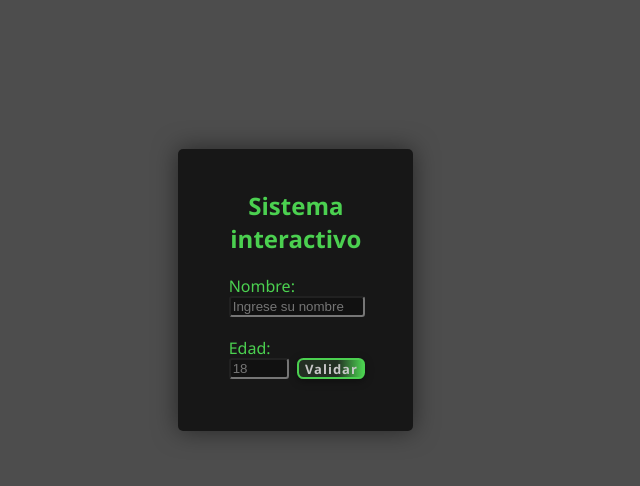
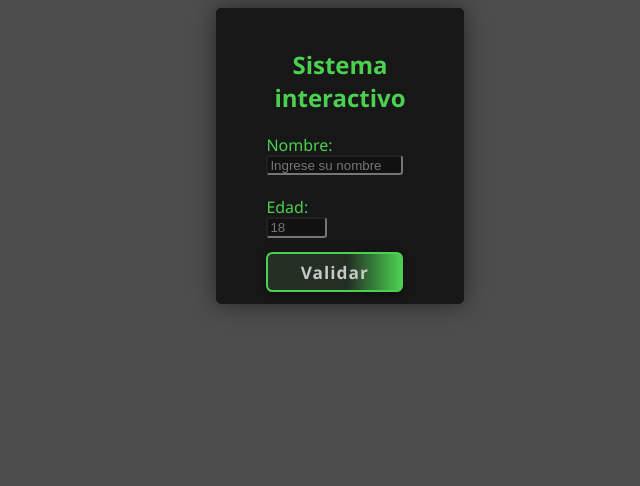
Before and after one commit to Carlos-ortiz23/Training, a plain HTML site: page SistemaInteractivo/index.html in a window 1280 px wide. Shown: the whole page, without its empty margins (300-940 px from the left). Drawn offline with Linux system fonts and the light colour scheme.

Commit message:
third commit, update the JS file

```diff
--- a/SistemaInteractivo/index.html
+++ b/SistemaInteractivo/index.html
@@ -29,6 +29,6 @@
         </form>
     </section>
     <!-- Link to the external JavaScript file for interactivity -->
-    <script src="sistema.interactivo.js"></script>
+    <script src="sistema_interactivo.js" defer></script>
 </body>
 </html>
--- a/SistemaInteractivo/styles.css
+++ b/SistemaInteractivo/styles.css
@@ -1,7 +1,6 @@
 body {
-    display: grid;
-    grid-template-columns: repeat(26, 2.94rem);
-    grid-template-rows: repeat(10, 2.94rem);
+    display: flex;
+    justify-content: center;
     user-select: none;
     background-color: #4d4d4d;
 }
@@ -11,6 +10,8 @@ body {
     color: #4bd050;
     padding: 20px;
     border-radius: 5px;
+    width: 13rem;
+    height: 16rem;
     grid-column: 11/16;
     grid-row: 4/10;
     box-shadow: 0 0 1.5rem rgba(0, 0, 0, 0.5);
@@ -24,7 +25,7 @@ body {
 #myForm {
     display: grid;
     grid-template-columns: repeat(13, 0.95rem);
-    grid-template-rows: repeat(10, 1.3rem);
+    grid-template-rows: repeat(5, 1.3rem);
 }
 
 .namee {
@@ -55,9 +56,9 @@ body {
 }
 
 button {
-    grid-column: 7/12;
-    grid-row: 5;
-    margin-left: 0.5rem;
+    grid-column: 3/12;
+    grid-row: 7;
+    margin-top: 0.9rem;
     border-radius: 0.4rem;
     font-family: 'Segoe UI', Tahoma, Geneva, Verdana, sans-serif;
     color: #c7c7c7;
@@ -74,9 +75,6 @@ button {
         color 0.2s,
         box-shadow 0.2s,
         transform 0.1s;
-    padding: 0%;
-    font-size: small;
-
 }
 
 button:hover {
```
Also changed, not shown: SistemaInteractivo/sistema_interactivo.js (renamed from SistemaInteractivo/sistema.interactivo.js).
